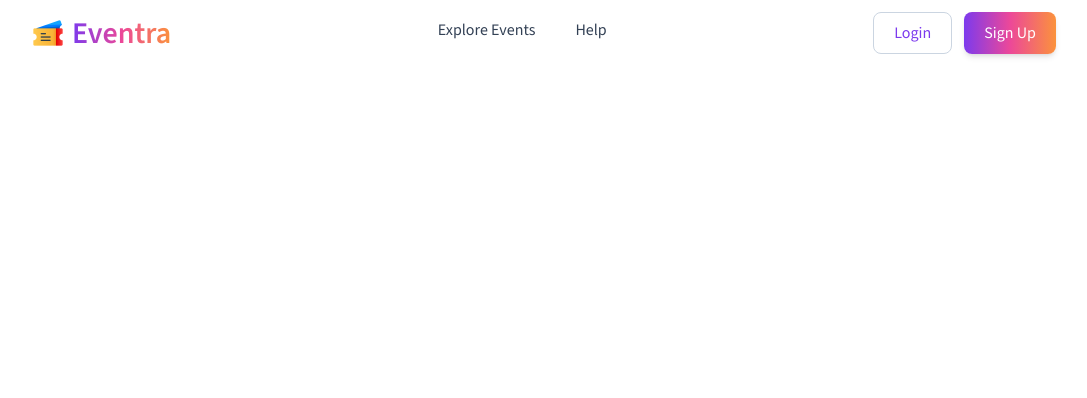
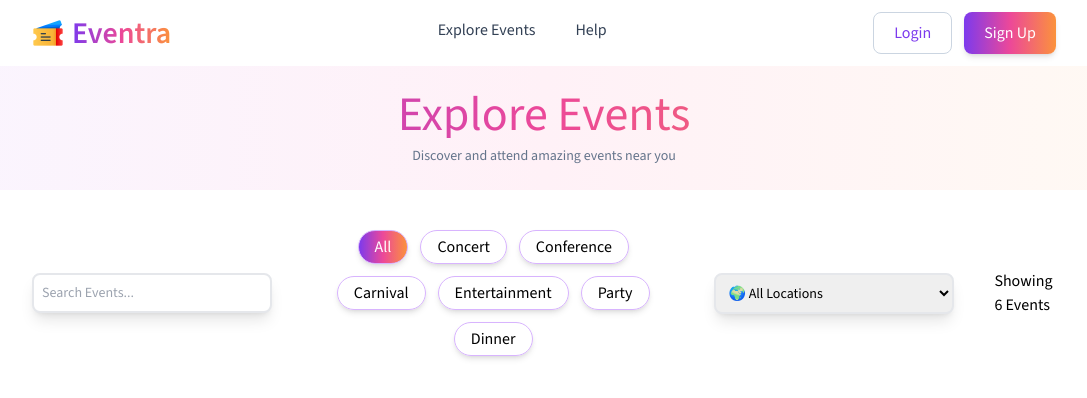
Before and after one commit to vhemmsley/Eventra-Online-Ticket-Shop, a Vue app: page /events in a window 1280 px wide. Shown: the top 398 px of the page, without its empty margins (96-1183 px from the left). Built offline with nearby package versions, Linux system fonts and the light colour scheme.

Commit message:
EVENT PAGE START

```diff
--- a/src/components/layout/TheHeader.vue
+++ b/src/components/layout/TheHeader.vue
@@ -16,7 +16,7 @@
     <!-- DESKTOP NAV -->
     <ul class="hidden md:flex space-x-10 text-slate-700 font-medium">
       <li class="group hover:scale-105 transition duration-300 cursor-pointer">
-        <router-link to="/explore" class="hover:text-primary">Explore Events</router-link>
+        <router-link to="/events" class="hover:text-primary">Explore Events</router-link>
         <div
           class="border-b-2 border-purple-600 opacity-0 group-hover:opacity-100 mt-1 transition duration-300"
         ></div>
--- a/src/components/pages/EventsPage.vue
+++ b/src/components/pages/EventsPage.vue
@@ -1 +1,84 @@
-<template></template>
+<template>
+  <!-- section header -->
+  <section class="container mx-auto bg-secondary-gradient p-6">
+    <h1 class="text-5xl text-gradient text-center justify-center items-center">Explore Events</h1>
+    <p class="max-w-lg px-6 mx-auto text-center text-sm text-slate-500 mt-2">
+      Discover and attend amazing events near you
+    </p>
+  </section>
+
+  <!-- FILTER + SEARCH -->
+  <section class="section-container mt-10">
+    <div
+      class="flex flex-col mx-auto md:flex-row space-y-5 md:space-y-0 space-x-0 md:space-x-10 justify-center items-center"
+    >
+      <!-- search bar-->
+      <div>
+        <input
+          type="text"
+          class="border-2 shadow-lg text-sm rounded-lg p-3 md:p-2 w-80 md:w-60 placeholder:text-md hover:border-purple-400 outline-purple-500"
+          placeholder="Search Events..."
+        />
+      </div>
+
+      <!-- event filter -->
+
+      <div>
+        <event-filter @selected-category="handleCategory"></event-filter>
+      </div>
+
+      <!-- location filter-->
+      <div>
+        <!-- dropdown filter -->
+        <select
+          v-model="selectedLocation"
+          placeholder="hello"
+          class="border-2 shadow-lg text-sm rounded-lg p-3 md:p-2 w-80 md:w-60 placeholder:text-md hover:border-purple-400 outline-purple-500"
+        >
+          <option value="All">🌍 All Locations</option>
+          <option v-for="location in locations" :location>{{ location }}</option>
+        </select>
+      </div>
+
+      <!--feedack -->
+      <p>Showing 6 Events</p>
+    </div>
+  </section>
+</template>
+
+<script>
+import EventFilter from '../layout/EventFilter.vue'
+
+export default {
+  name: 'EventsPage',
+
+  data() {
+    return {
+      selectedCategory: 'All',
+      isLoading: true,
+      spinnerLoadingTime: 400,
+      selectedLocation: 'All',
+    }
+  },
+
+  mounted() {
+    setTimeout(() => {
+      this.isLoading = false
+    }, this.spinnerLoadingTime)
+  },
+
+  computed: {
+    handleCategory(category) {
+      this.selectedCategory = category
+    },
+
+    events() {
+      return this.$store.state.events.events
+    },
+
+    locations() {
+      return [...new Set(this.events.map((e) => e.location))]
+    },
+  },
+}
+</script>
--- a/src/components/pages/LandingPage.vue
+++ b/src/components/pages/LandingPage.vue
@@ -431,7 +431,7 @@
 
   <!-- footer -->
   <footer class="bg-black">
-    <div class="px-6 md:py-8 pb-0 pt-8 grid md:grid-cols-5 md:gap-10 mx-5 md:mx-[5%]">
+    <div class="px-6 md:py-8 pb-1 pt-8 grid md:grid-cols-5 md:gap-10 mx-5 md:mx-[5%]">
       <!-- Logo + Description -->
       <div class="md:col-span-2">
         <!-- Logo -->
--- a/src/index.css
+++ b/src/index.css
@@ -17,7 +17,7 @@ body {
 }
 
 .text-gradient {
-  @apply bg-gradient-to-r bg-primary-gradient text-transparent bg-clip-text;
+  @apply bg-primary-gradient text-transparent bg-clip-text;
 }
 
 /* HAMBURGER MENU */
```
